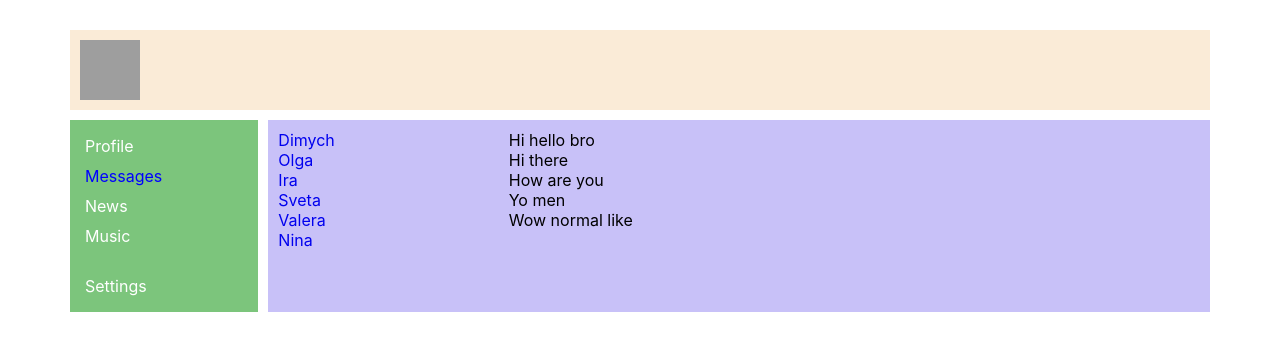
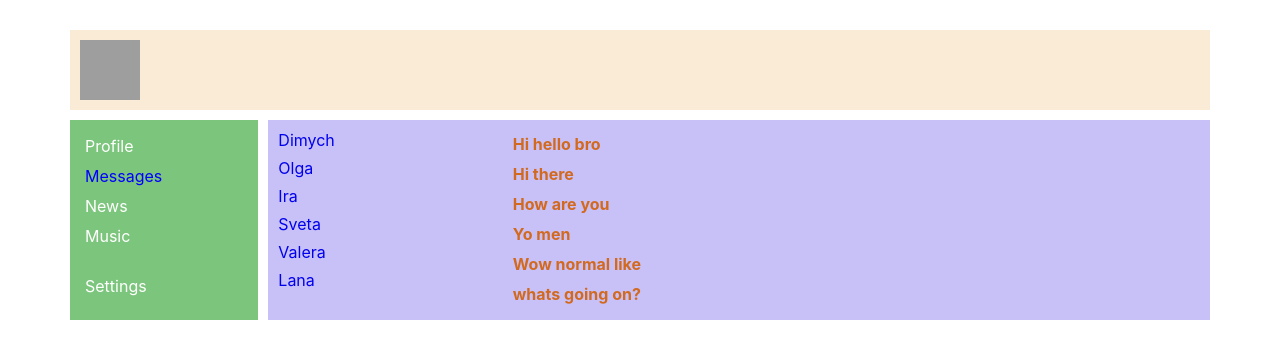
Before and after one commit to LuckySava/react-social-network, a React (Create React App) app: page /dialogs in a window 1280 px wide. Shown: the top 358 px of the page. Built offline with nearby package versions, Linux system fonts and the light colour scheme; grey boxes are pictures that could not be loaded.

Commit message:
delete all data from components

```diff
--- a/src/App.js
+++ b/src/App.js
@@ -8,15 +8,16 @@ import Music from './components/Music/Music'
 import Settings from './components/Settings/Settings'
 import { BrowserRouter, Route, Router } from 'react-router-dom';
 
-const App = () => {
+const App = (props) => {
+
     return (
         <BrowserRouter>
             <div className="app-wrapper">
                 <Header />
                 <Navbar />
                 <div className='app-wrapper-content'>
-                    <Route exact path='/profile' component={Profile} />
-                    <Route path='/dialogs' component={Dialogs} />
+                    <Route exact path='/profile' render={() => <Profile posts={props.posts}/>} />
+                    <Route path='/dialogs' render={() => <Dialogs dialogs={props.dialogs} messages={props.messages}/>} />
                     <Route path='/news' component={News} />
                     <Route path='/music' component={Music} />
                     <Route path='/settings' component={Settings} />
--- /dev/null
+++ b/src/components/Dialogs/Dialogitem/Dialogitem.jsx
@@ -0,0 +1,13 @@
+import s from './Dialogitem.module.scss';
+import { NavLink } from 'react-router-dom';
+
+const DialogItem = (props) => {
+    let path = `/dialogs/${props.id}`
+    return (
+        <li className={s.dialog}>
+            <NavLink to={path} activeClassName={s.active}>{props.name}</NavLink>
+        </li>
+    )
+}
+
+export default DialogItem;
--- /dev/null
+++ b/src/components/Dialogs/Dialogitem/Dialogitem.module.scss
@@ -0,0 +1,12 @@
+.dialog {
+    margin-bottom: 8px;
+
+    a {
+        text-decoration: none;
+
+        &.active {
+            color: tomato;
+            font-weight: 900;
+        }
+    }
+}
--- a/src/components/Dialogs/Dialogs.jsx
+++ b/src/components/Dialogs/Dialogs.jsx
@@ -1,81 +1,14 @@
-import { NavLink } from 'react-router-dom'
-import s from './Dialogs.module.scss';
 
-const DialogItem = (props) => {
-    let path = `/dialogs/${props.id}`
-    return (
-        <li className={s.dialog}>
-            <NavLink to={path} activeClassName={s.active}>{props.name}</NavLink>
-        </li>
-    )
-}
+import s from './Dialogs.module.scss'
+import Message from './Message/Message'
+import DialogItem from './Dialogitem/Dialogitem'
 
-const Message = (props) => {
-    return (
-        <div className={s.message}>
-            {props.message}
-        </div>
-    )
-}
+const Dialogs = (props) => {
 
-const Dialogs = () => {
 
-    let dialogs = [
-        {
-            id: 1,
-            name: 'Dimych'
-        },
-        {
-            id: 2,
-            name: 'Olga'
-        },
-        {
-            id: 3,
-            name: 'Ira'
-        },
-        {
-            id: 4,
-            name: 'Sveta'
-        },
-        {
-            id: 5,
-            name: 'Valera'
-        },
-        {
-            id: 6,
-            name: 'Nina'
-        }
-    ];
 
-    let messages = [
-        {
-            id: 1,
-            message: 'Hi hello bro'
-        },
-        {
-            id: 2,
-            message: 'Hi there'
-        },
-        {
-            id: 3,
-            message: 'How are you'
-        },
-        {
-            id: 4,
-            message: 'Yo men'
-        },
-        {
-            id: 5,
-            message: 'Wow normal like'
-        },
-        {
-            id: 6,
-            name: 'Nina'
-        }
-    ];
-
-    let dialogsElementes = dialogs.map(item => <DialogItem name={item.name} id={item.id} />);
-    let messagesElementes = messages.map(item => <Message message={item.message} />);
+    let dialogsElementes = props.dialogs.map(item => <DialogItem name={item.name} id={item.id} />);
+    let messagesElementes = props.messages.map(item => <Message message={item.message} />);
 
     return (
         <div className={s.dialogs}>
--- a/src/components/Dialogs/Dialogs.module.scss
+++ b/src/components/Dialogs/Dialogs.module.scss
@@ -12,7 +12,6 @@
 }
 
 .dialog {
-
 
     a {
         text-decoration: none;
--- /dev/null
+++ b/src/components/Dialogs/Message/Message.jsx
@@ -0,0 +1,13 @@
+import s from './Message.module.scss'
+
+const Message = (props) => {
+    console.log('message', props);
+
+    return (
+        <div className={s.message}>
+            {props.message}
+        </div>
+    )
+}
+
+export default Message;
--- /dev/null
+++ b/src/components/Dialogs/Message/Message.module.scss
@@ -0,0 +1,7 @@
+.message {
+    color:chocolate;
+    font-weight: bold;
+    padding: 4px;
+
+    margin-bottom: 2px;
+}
--- a/src/components/Profile/MyPosts/MyPosts.jsx
+++ b/src/components/Profile/MyPosts/MyPosts.jsx
@@ -1,26 +1,9 @@
 import s from './MyPosts.module.scss';
 import Post from './Post/Posts';
 
-const MyPosts = () => {
-    let posts = [
-        {
-            id: 1,
-            message: 'Hi, how are you',
-            likesCounter: 15,
-        },
-        {
-            id: 1,
-            message: 'it\'s my first post here',
-            likesCounter: 42,
-        },
-        {
-            id: 1,
-            message: 'whorray',
-            likesCounter: 8,
-        },
-    ];
+const MyPosts = (props) => {
 
-    let postsElements = posts.map(item => <Post message={item.message} likeCounter={item.likesCounter} />);
+    let postsElements = props.posts.map(item => <Post message={item.message} likeCounter={item.likesCounter} />);
     return (
         <div>
             <div className={s.new_post}>
--- a/src/components/Profile/Profile.jsx
+++ b/src/components/Profile/Profile.jsx
@@ -2,11 +2,11 @@ import s from './Profile.module.scss';
 import MyPosts from './MyPosts/MyPosts';
 import Profileinfo from './Profileinfo/Profileinfo';
 
-const Profile = () => {
+const Profile = (props) => {
     return (
         <div>
             <Profileinfo />
-            <MyPosts />
+            <MyPosts posts={props.posts}/>
         </div>
     )
 }
--- a/src/index.js
+++ b/src/index.js
@@ -4,9 +4,91 @@ import './index.css';
 import App from './App';
 import reportWebVitals from './reportWebVitals';
 
+let posts = [
+  {
+      id: 1,
+      message: 'Hi, how are you',
+      likesCounter: 15,
+  },
+  {
+      id: 2,
+      message: 'it\'s my first post here',
+      likesCounter: 42,
+  },
+  {
+      id: 31,
+      message: 'whorray',
+      likesCounter: 8,
+  },
+  {
+      id: 2,
+      message: 'yeap!!!',
+      likesCounter: 37,
+  },
+];
+
+let messages = [
+  {
+      id: 1,
+      message: 'Hi hello bro'
+  },
+  {
+      id: 2,
+      message: 'Hi there'
+  },
+  {
+      id: 3,
+      message: 'How are you'
+  },
+  {
+      id: 4,
+      message: 'Yo men'
+  },
+
+  {
+      id: 5,
+      message: 'Wow normal like'
+  },
+
+  {
+      id: 6,
+      message: 'what\s going on?'
+  }
+];
+
+
+let dialogs = [
+  {
+      id: 1,
+      name: 'Dimych'
+  },
+  {
+      id: 2,
+      name: 'Olga'
+  },
+  {
+      id: 3,
+      name: 'Ira'
+  },
+  {
+      id: 4,
+      name: 'Sveta'
+  },
+  {
+      id: 5,
+      name: 'Valera'
+  },
+  {
+      id: 6,
+      name: 'Lana'
+  }
+];
+
+
+
 ReactDOM.render(
   <React.StrictMode>
-    <App />
+    <App posts={posts} dialogs={dialogs} messages={messages}/>
   </React.StrictMode>,
   document.getElementById('root')
 );
```
